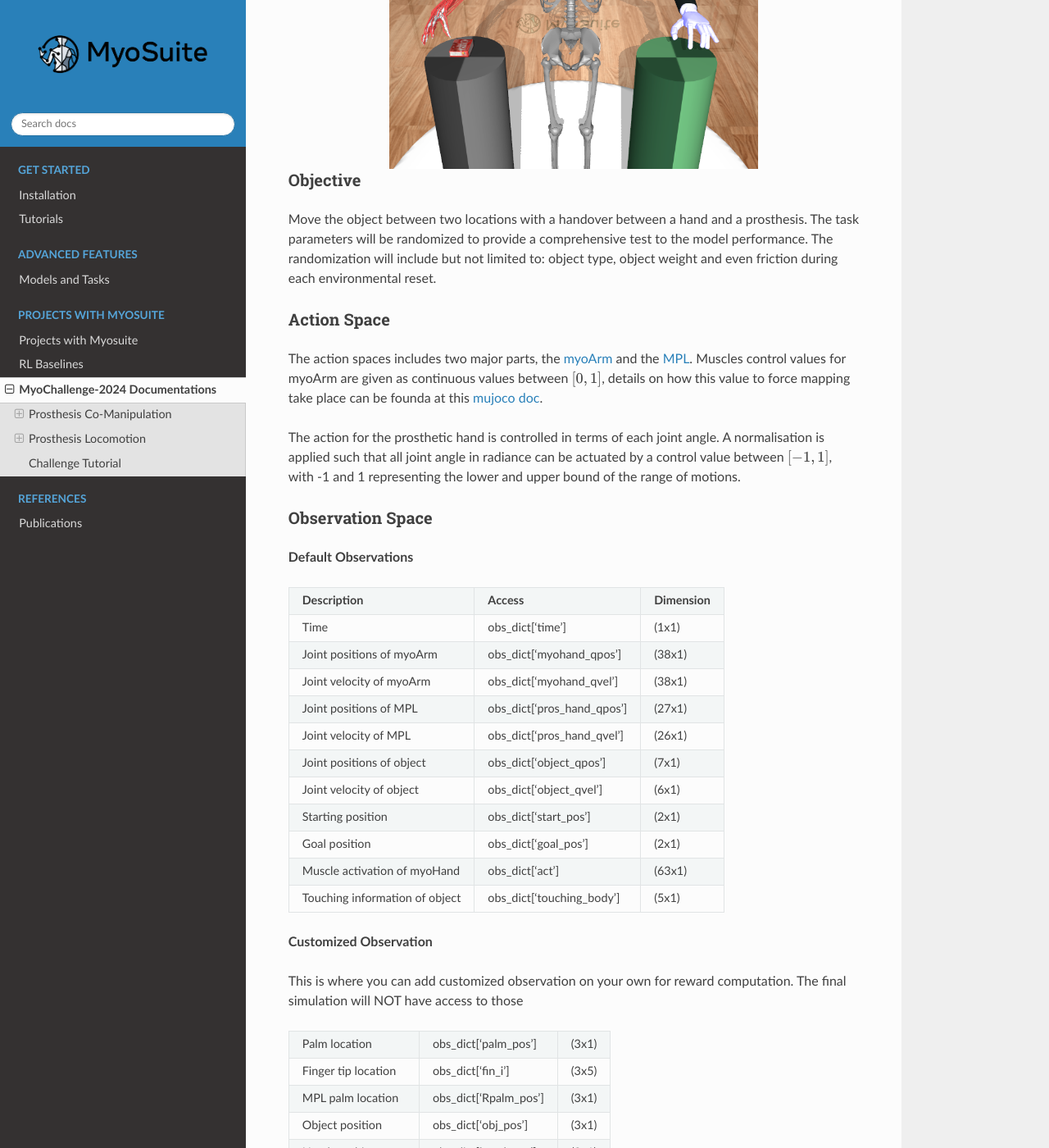
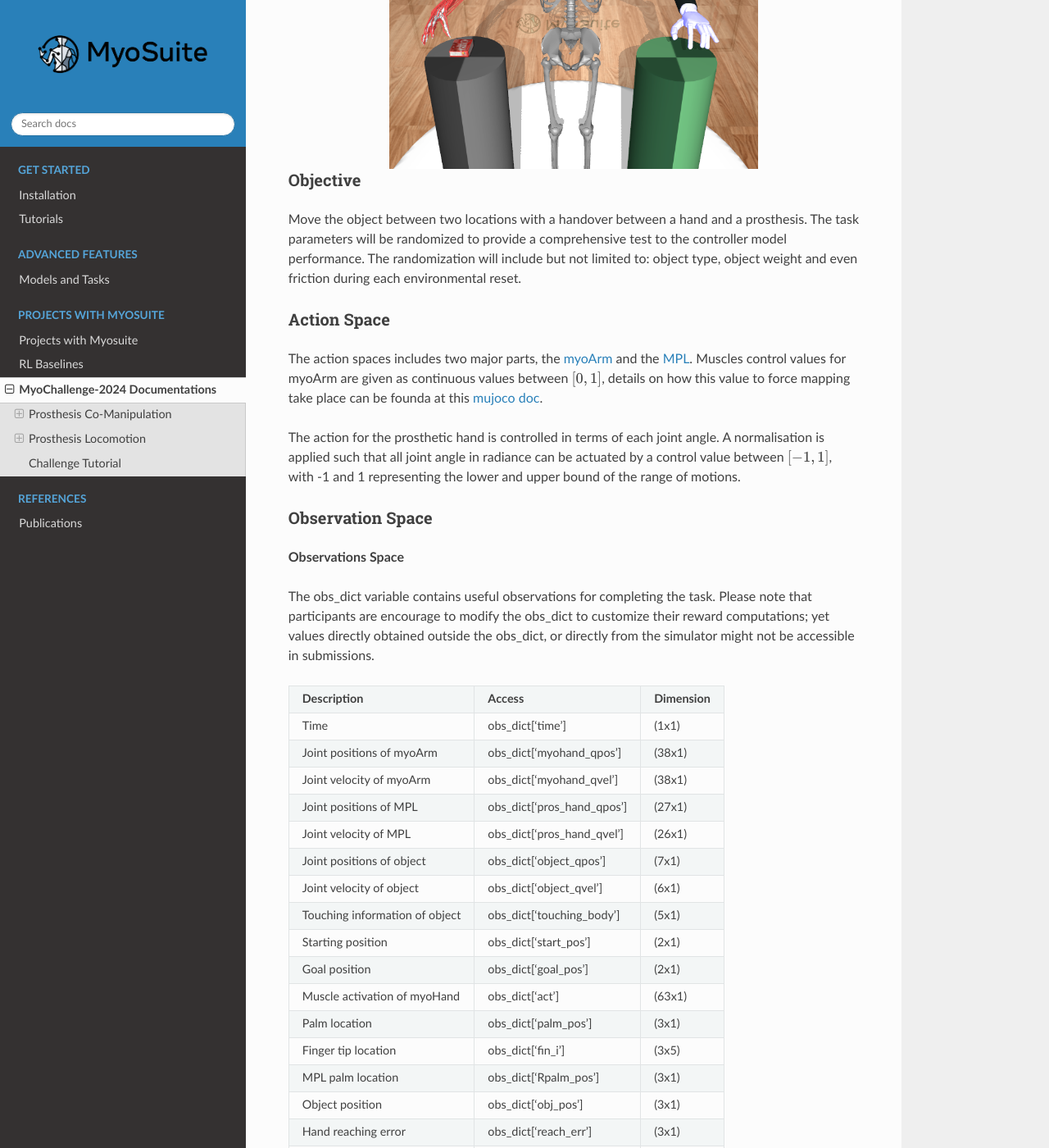
Before and after one commit to MyoHub/myosuite, a Sphinx documentation site: the page built from docs/source/challenge-doc.rst, in a window 1280 px wide and 1400 px high, scrolled down 600 px. Shown: the whole window at 82% size. Built offline with Sphinx 7.4.7 and the Read the Docs theme 2.0.0, drawn with Linux system fonts in a browser that asks for light colours; some of the changed text lies outside the part shown.

Commit message:
doc patch on success and evaluations

```diff
--- a/docs/source/challenge-doc.rst
+++ b/docs/source/challenge-doc.rst
@@ -32,7 +32,7 @@ Objective
 
 
 Move the object between two locations with a handover between a hand and a prosthesis. The task parameters will be randomized to provide a comprehensive
-test to the model performance. The randomization will include but not limited to: object type, object weight and even friction during each environmental reset.
+test to the controller model performance. The randomization will include but not limited to: object type, object weight and even friction during each environmental reset.
 
 
 
@@ -52,7 +52,13 @@ actuated by a control value between  :math:`[-1, 1]`, with -1 and 1 representing
 Observation Space
 ^^^^^^^^^^^^^^^^^^^^^^^^^
 
-**Default Observations**
+**Observations Space**
+
+
+The obs_dict variable contains useful observations for completing the task. Please note that participants are encourage to
+modify the obs_dict to customize their reward computations; yet values directly obtained outside the obs_dict, or directly from
+the simulator might not be accessible in submissions.
+
 
 
 +-----------------------------------------+-----------------------------+-----------------+
@@ -72,21 +78,13 @@ Observation Space
 +-----------------------------------------+-----------------------------+-----------------+
 | Joint velocity of object                | obs_dict['object_qvel']     | (6x1)           |
 +-----------------------------------------+-----------------------------+-----------------+
+| Touching information of object          | obs_dict['touching_body']   | (5x1)           |
++-----------------------------------------+-----------------------------+-----------------+
 | Starting position                       | obs_dict['start_pos']       | (2x1)           |
 +-----------------------------------------+-----------------------------+-----------------+
 | Goal position                           | obs_dict['goal_pos']        | (2x1)           |
 +-----------------------------------------+-----------------------------+-----------------+
 | Muscle activation of myoHand            | obs_dict['act']             | (63x1)          |
-+-----------------------------------------+-----------------------------+-----------------+
-| Touching information of object          | obs_dict['touching_body']   | (5x1)           |
-+-----------------------------------------+-----------------------------+-----------------+
-
-
-**Customized Observation**
-
-This is where you can add customized observation on your own for reward
-computation. The final simulation will NOT have access to those
-
 +-----------------------------------------+-----------------------------+-----------------+
 | Palm location                           | obs_dict['palm_pos']        | (3x1)           |
 +-----------------------------------------+-----------------------------+-----------------+
@@ -135,13 +133,13 @@ The geometry, mass, and friction of the object will reset at the start of each e
 
 **Success Condition**
 
-    - Touching the start position, end position, MPL hand, and MyoHand, independently for 100 timesteps
-    - Having a maximum contact force smaller than 1500N (subject to change based on submission)
-    - Placing the object within 0.05 meters within the goal site on the pillar
+    - The object moved from start position to goal position. Both the MPL hand, and MyoHand, is required to touch the object for 100 timesteps
+    - Exerting a maximum contact force on the object, less than 1500N (subject to change based on submission)
+    - Placing the object within 0.05 meters of the goal site on the pillar
 
 **Ranking Criteria**
-    1. Task success rate
-    2. Time to complete the task
+    1. Task success rate (success_attempt / total_attempt)
+    2. Time to complete the task (success_attempt + failed_attempt)
     3. Muscle activation
     4. Distance from goal site (only if tie in previous metrics)
 
@@ -363,6 +361,11 @@ Links are available for `manipulation <https://colab.research.google.com/drive/1
         # Activate mujoco rendering window
         env.mj_render()
 
+        # Select skin group
+        geom_1_indices = np.where(env.sim.model.geom_group == 1)
+        # Change the alpha value to make it transparent
+        env.sim.model.geom_rgba[geom_1_indices, 3] = 0
+
 
         # Get observation from the envrionment, details are described in the above docs
         obs = env.get_obs()
```
